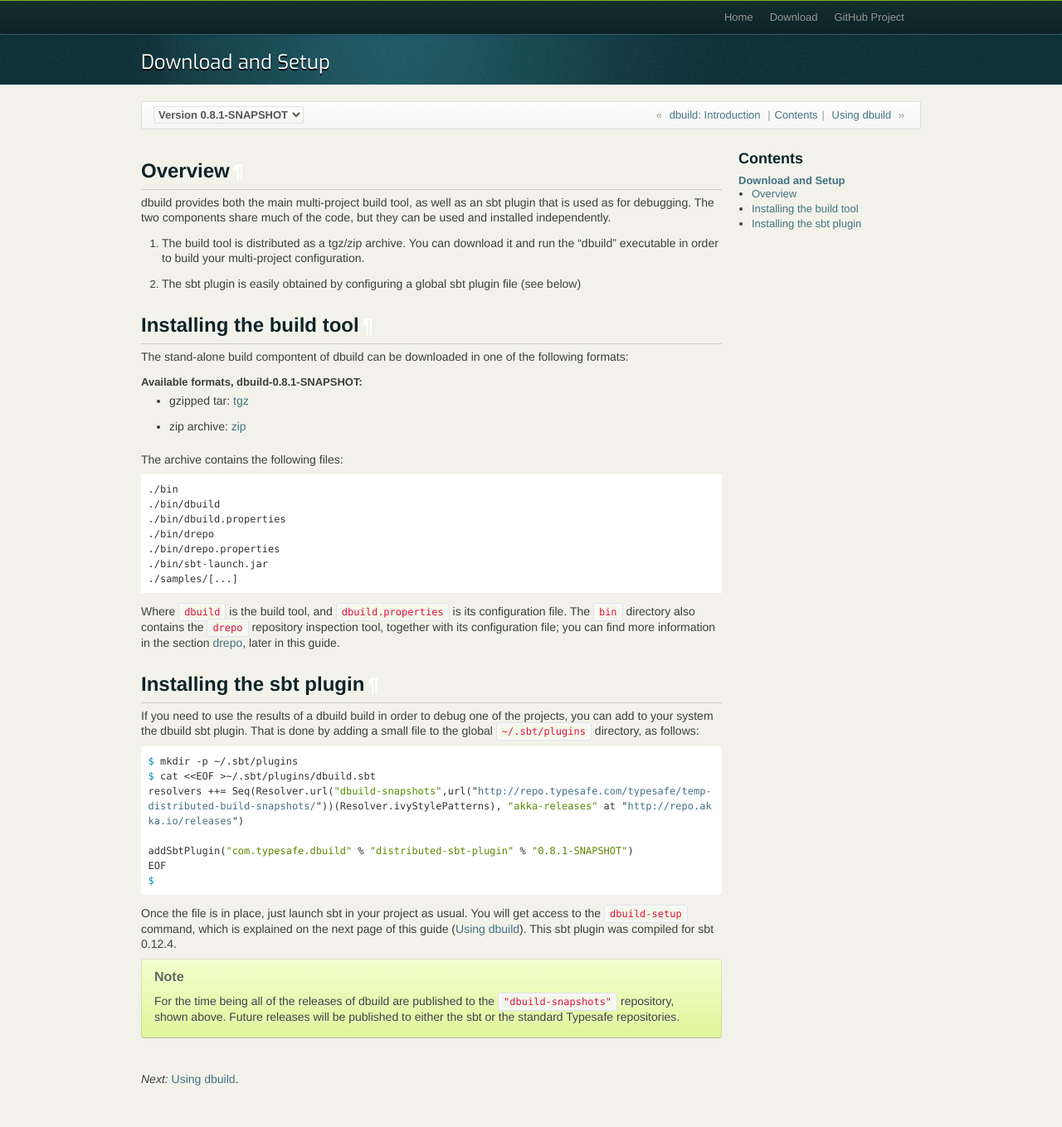
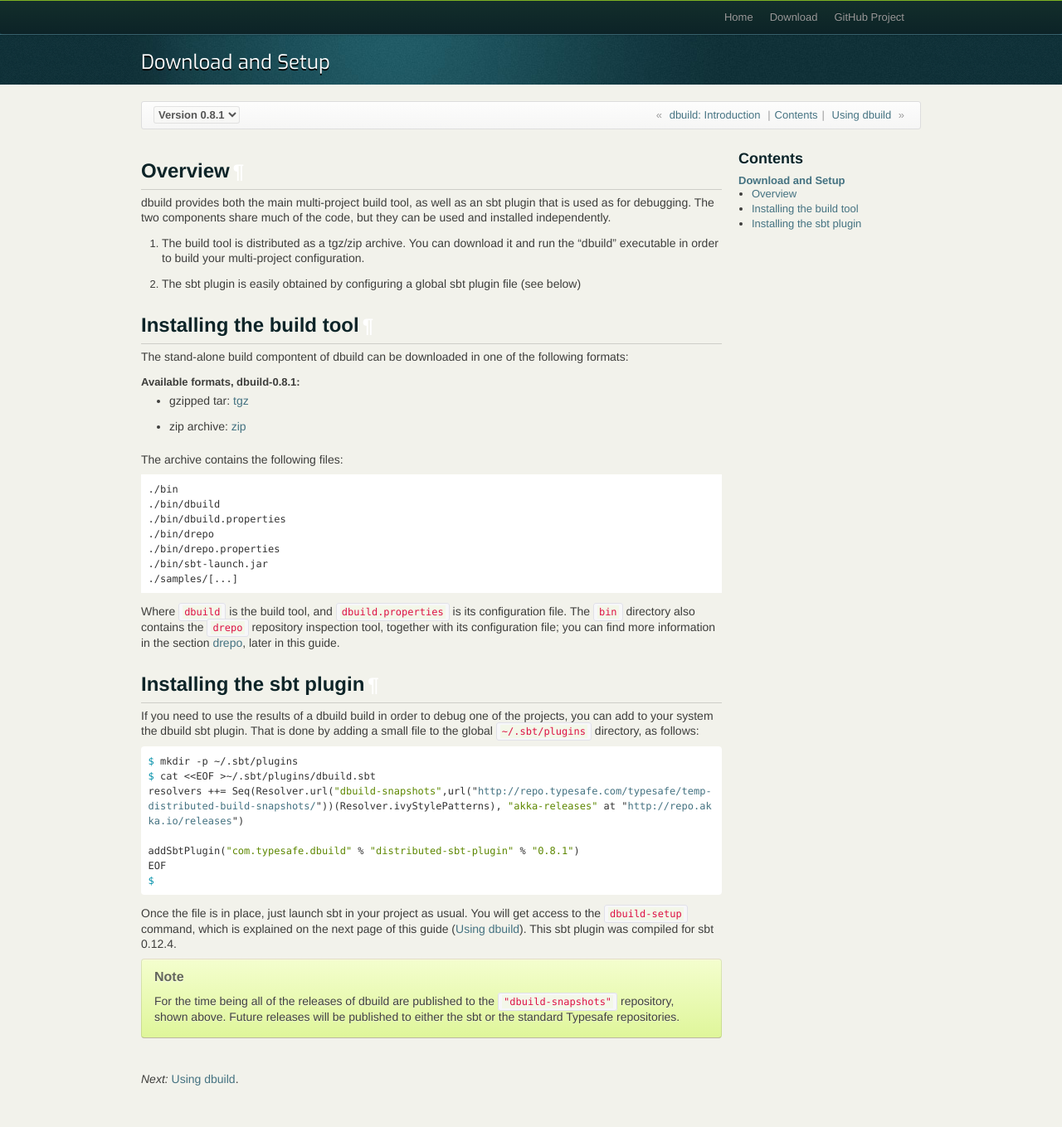
Before and after one commit to lightbend-labs/dbuild, a Sphinx documentation site: the page built from docs/src/sphinx/download.rst, in a window 1280 px wide. Shown: the whole page at 83% size. Built offline with Sphinx 7.4.7, drawn with Linux system fonts in a browser that asks for light colours.

Commit message:
Bump version to 0.8.1

```diff
--- a/docs/src/sphinx/conf.py
+++ b/docs/src/sphinx/conf.py
@@ -9,7 +9,7 @@
 
 project = 'dbuild'
 version = '0.8.1'
-release = '0.8.1-SNAPSHOT'
+release = '0.8.1'
 sbt_version = '0.12.4'
 
 # General settings
```
Also changed, not shown: 1 other file.
